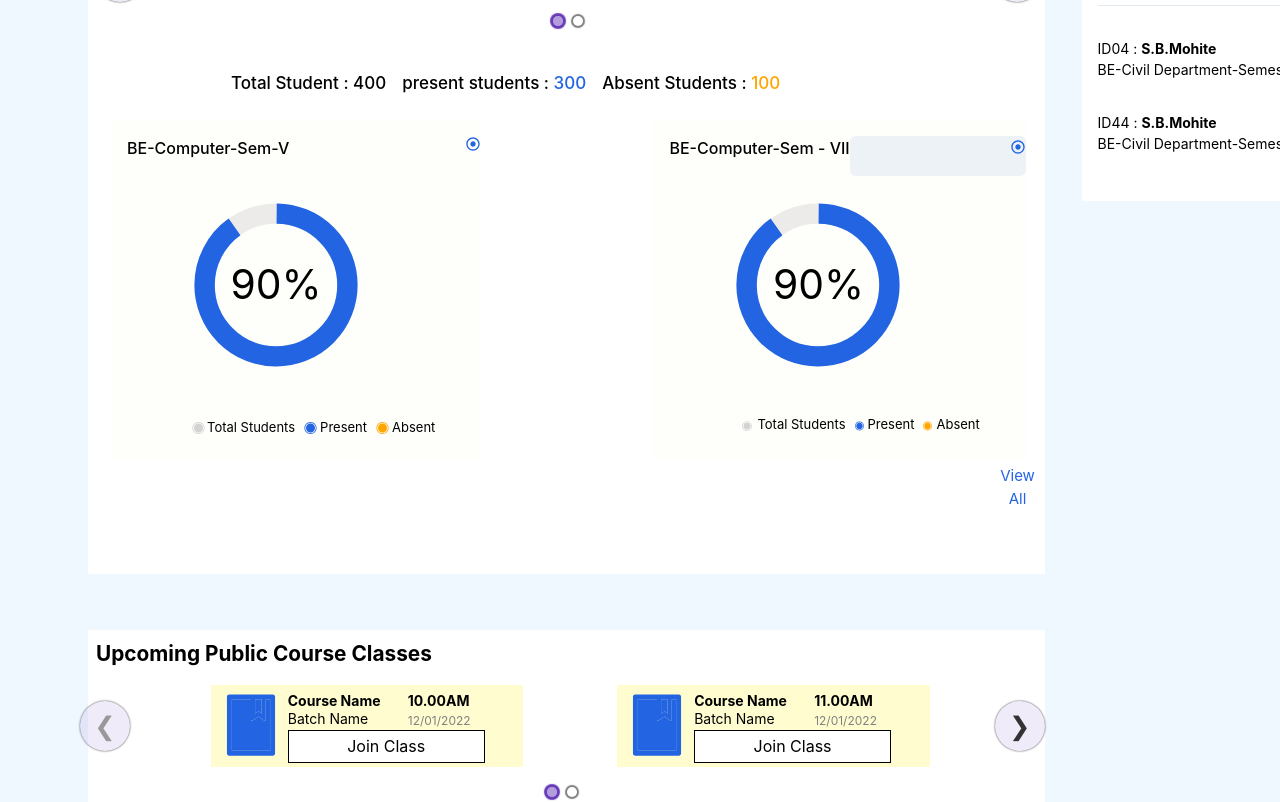
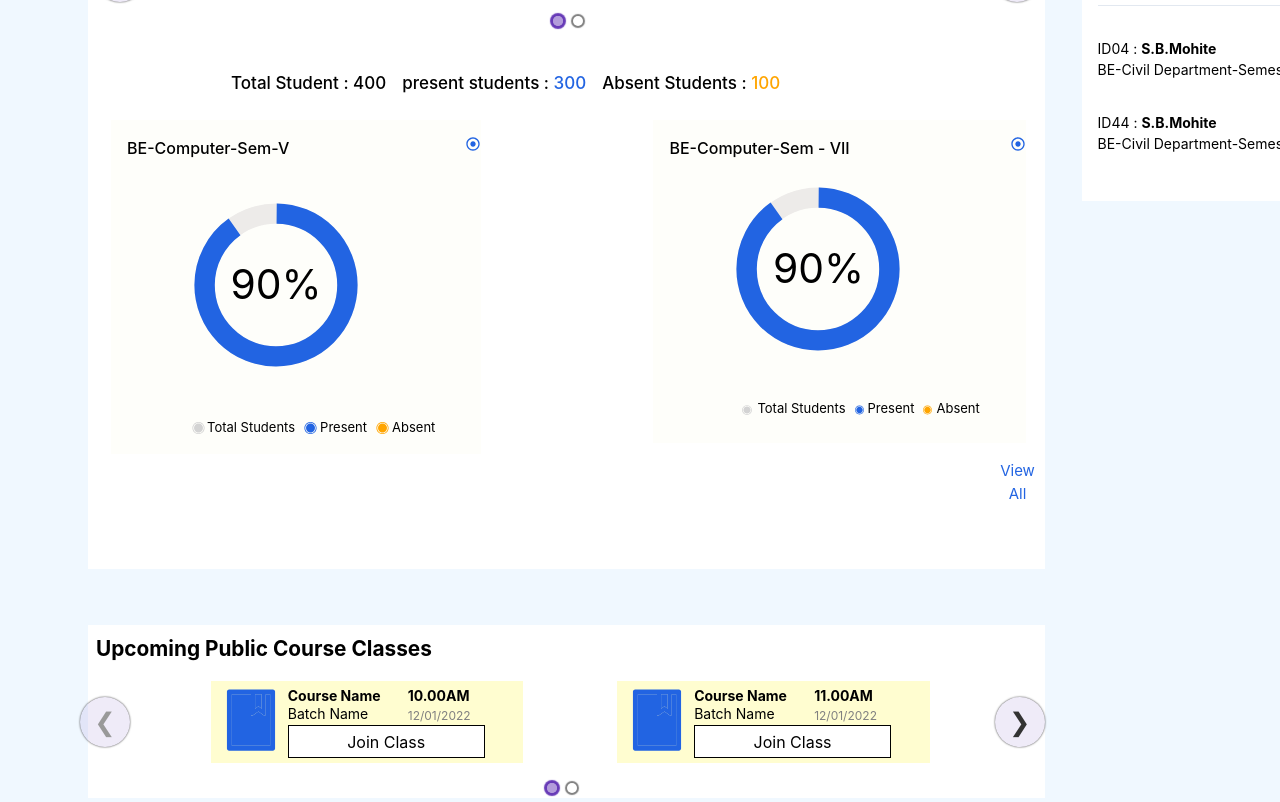
Before and after one commit to saravanakumaranish/college_project1, a Next.js app: page / in a window 1280 px wide. Shown: the part 900-1702 px from the top of the page. Built offline with nearby package versions, Linux system fonts and the light colour scheme.

Commit message:
last and final call

```diff
--- a/pages/index.js
+++ b/pages/index.js
@@ -394,9 +394,8 @@ const Home=() => {
       </div>
 
     <div>
-      <IconButton >
         < CgRadioChecked  className='radio1'/>
-      </IconButton>
+
     </div>
      </div>
 
--- a/styles/globals.css
+++ b/styles/globals.css
@@ -1276,7 +1276,7 @@ color:white;
 }
 
 .radio1 {
-  margin-top: -1.2rem;
+  /* margin-top: 1.rem; */
   margin-left:10rem;
   color:#2264e2;
 }
```
